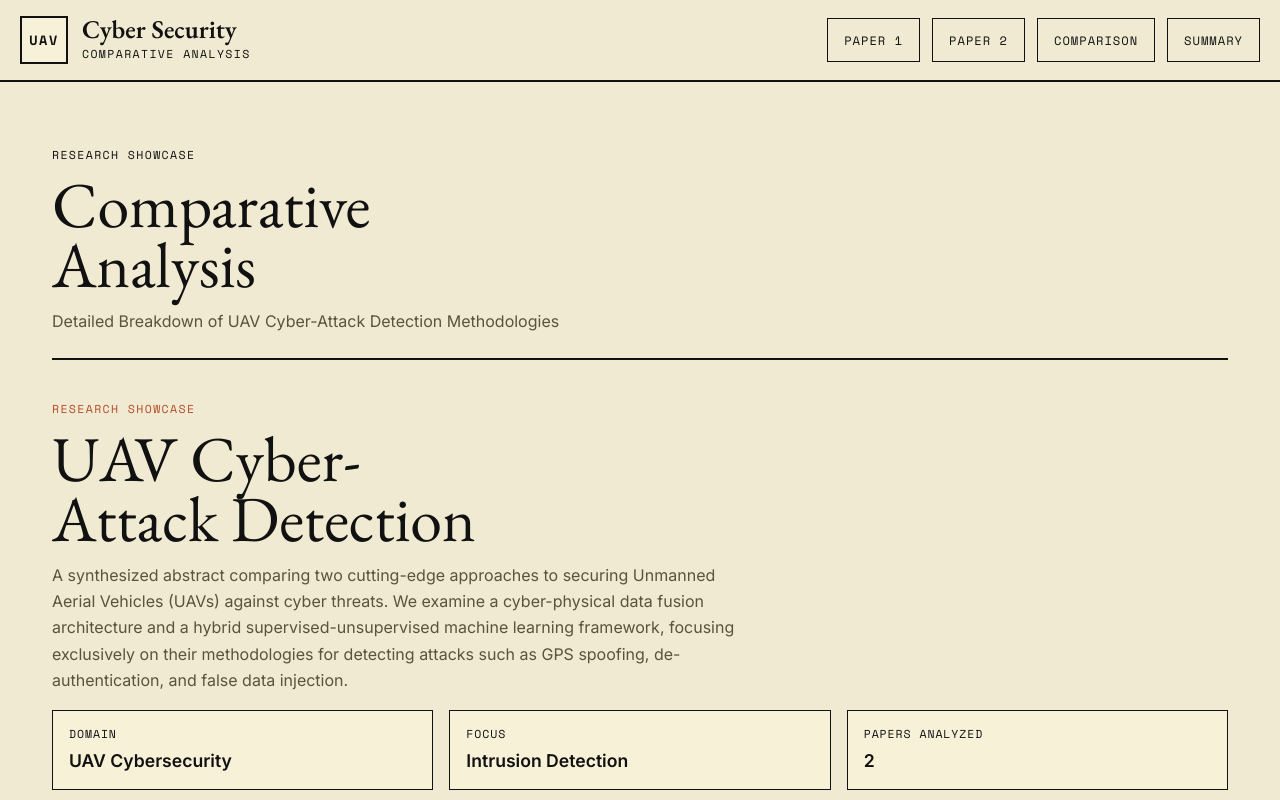
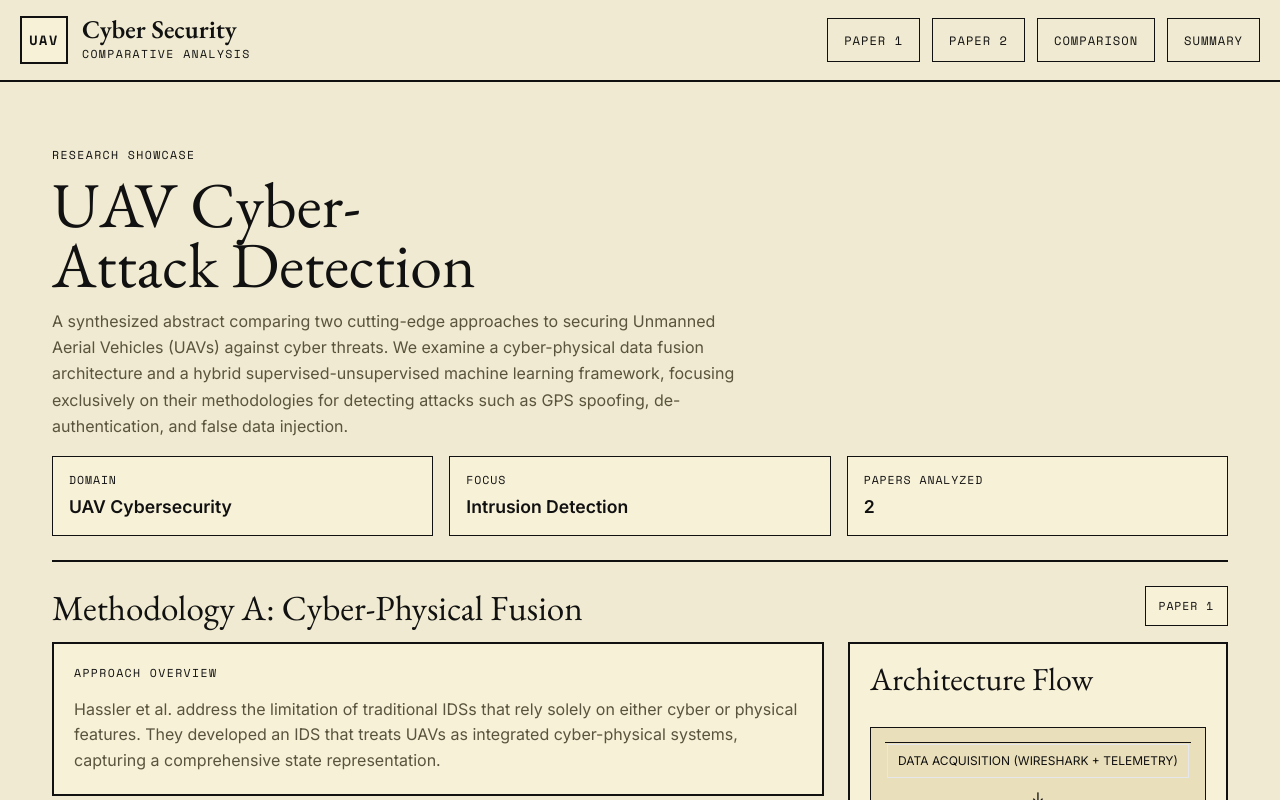
Before and after one commit to schrodingerspet/be-docs, a Next.js app: page / in a window 1280 px wide. Shown: the top 800 px of the page. Built offline with nearby package versions, Linux system fonts and the light colour scheme.

Commit message:
fix: pass stats to PageHeader to render missing hero sections

```diff
--- a/src/app/page.tsx
+++ b/src/app/page.tsx
@@ -1,5 +1,4 @@
 import { PageHeader } from "@/components/layout/PageHeader";
-import { HeroSection } from "@/components/showcase/HeroSection";
 import { MethodologyA } from "@/components/showcase/MethodologyA";
 import { MethodologyB } from "@/components/showcase/MethodologyB";
 import { ComparativeAnalysis } from "@/components/showcase/ComparativeAnalysis";
@@ -10,11 +9,15 @@ export default function Home() {
     <div className="flex flex-col min-h-screen">
       <main className="content-area container mx-auto px-4 sm:px-6 lg:px-8 py-12 flex-1">
         <PageHeader
-          title="Comparative Analysis"
+          title="UAV Cyber-Attack Detection"
           eyebrow="Research Showcase"
-          description="Detailed Breakdown of UAV Cyber-Attack Detection Methodologies"
+          description="A synthesized abstract comparing two cutting-edge approaches to securing Unmanned Aerial Vehicles (UAVs) against cyber threats. We examine a cyber-physical data fusion architecture and a hybrid supervised-unsupervised machine learning framework, focusing exclusively on their methodologies for detecting attacks such as GPS spoofing, de-authentication, and false data injection."
+          stats={[
+            { label: 'Domain', value: 'UAV Cybersecurity' },
+            { label: 'Focus', value: 'Intrusion Detection' },
+            { label: 'Papers Analyzed', value: '2' }
+          ]}
         />
-        <HeroSection />
         <MethodologyA />
         <MethodologyB />
         <ComparativeAnalysis />
```
